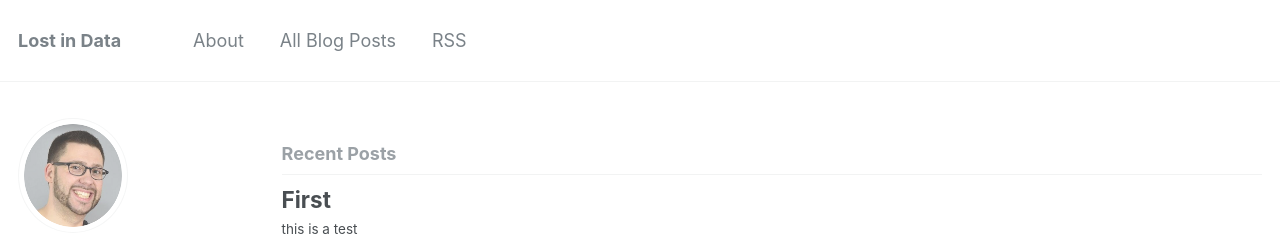
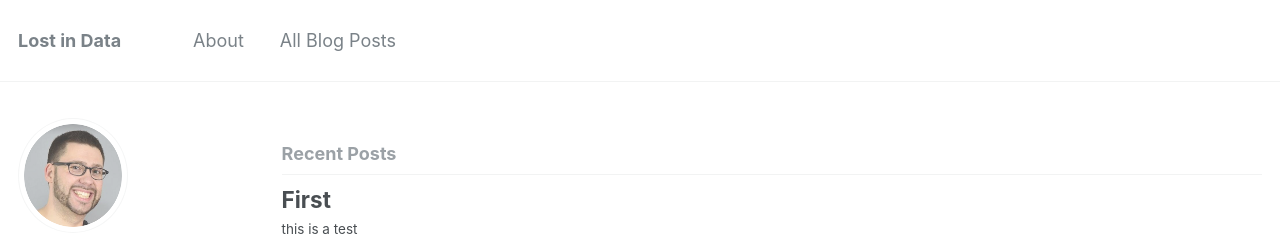
Before and after one commit to gordonshamway/blog, a Jekyll site: the page built from index.html, in a window 1280 px wide. Shown: the top 236 px of the page. Built offline with Jekyll 4.4.1, drawn with Linux system fonts in a browser that asks for light colours; the list of posts is cut into pages by our own code.

Commit message:
Revert "added rss in main nav"
This reverts commit 3b908788a691ebec307f0586717f4116230b7aa3.

```diff
--- a/_data/navigation.yml
+++ b/_data/navigation.yml
@@ -9,9 +9,6 @@ main:
   - title: "All Blog Posts"
     url: /posts/
 
-  - title: "RSS"
-    url: /blog/feed.xml
-
 #  - title: "Sample Pages"
 #    url: https://mmistakes.github.io/minimal-mistakes/page-archive/
 
```
